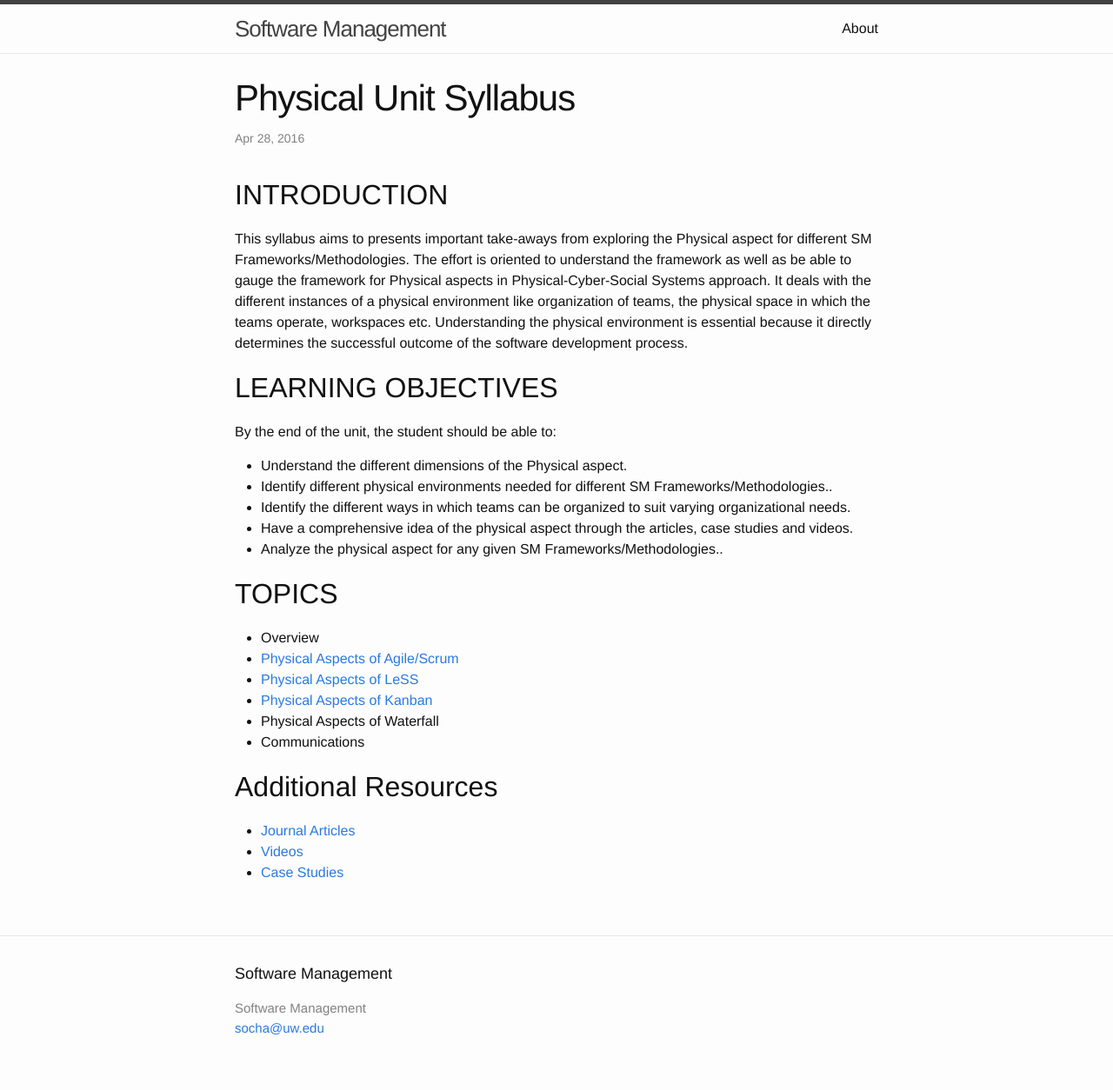
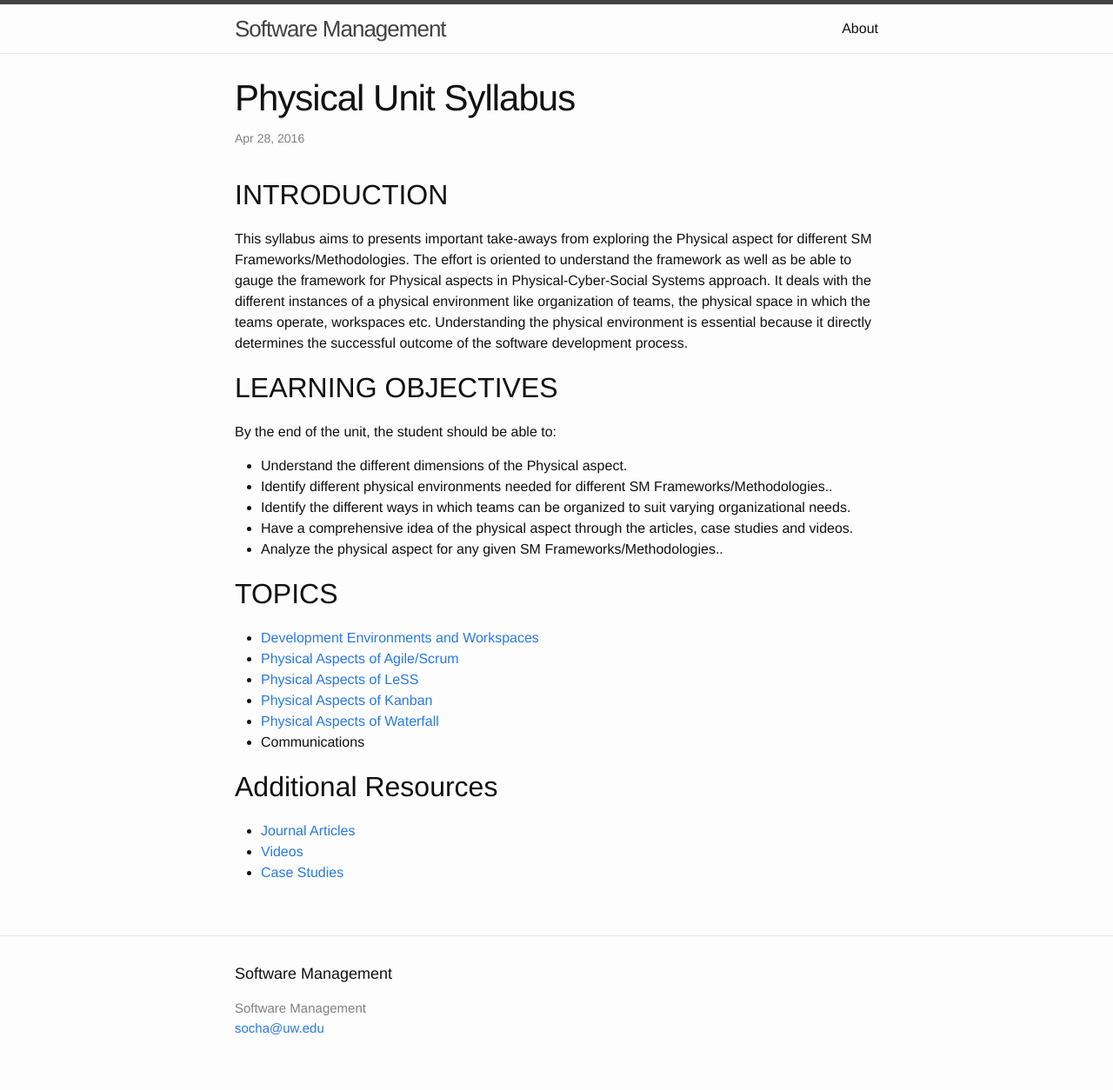
Before and after one commit to css566/css566.github.io, a Jekyll site: the page built from _posts/2016-04-28-physical_syllabus.md, in a window 1280 px wide. Shown: the whole page at 87% size. Built offline with Jekyll 4.4.1, drawn with Linux system fonts in a browser that asks for light colours; comment, search, counter and statistics services are not loaded.

Commit message:
Update 2016-04-28-physical_syllabus.md

```diff
--- a/_posts/2016-04-28-physical_syllabus.md
+++ b/_posts/2016-04-28-physical_syllabus.md
@@ -25,11 +25,11 @@ By the end of the unit, the student should be able to:
 
 ## TOPICS
 
-  - Overview
+  - [Development Environments and Workspaces](http://css566.github.io/2016/05/05/physical-workspaces.html)
   - [Physical Aspects of Agile/Scrum](http://css566.github.io/2016/04/28/agile_physical.html)
   - [Physical Aspects of LeSS](http://css566.github.io/2016/04/26/less_physical.html)
   - [Physical Aspects of Kanban](http://css566.github.io/2016/04/28/agile_Kanban.html)
-  - Physical Aspects of Waterfall
+  - [Physical Aspects of Waterfall](http://css566.github.io/2016/05/03/waterfall_physical.html)
   - Communications
 
 ## Additional Resources
```
